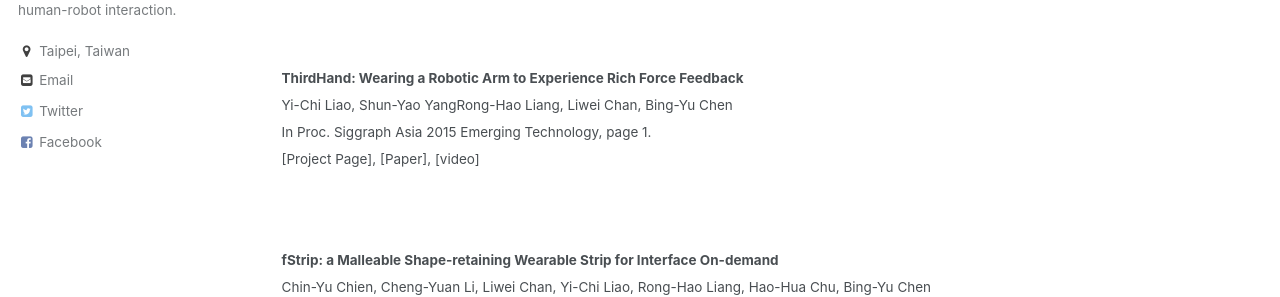
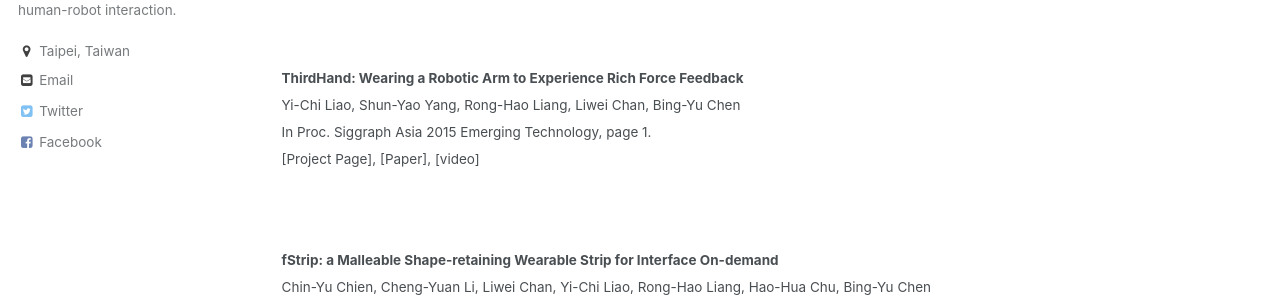
Before and after one commit to yichiliao/yichiliao.github.io, a Jekyll site: the page built from _pages/publications.md, in a window 1280 px wide. Shown: the part 310-607 px from the top of the page. Built offline with Jekyll 4.4.1, drawn with Linux system fonts in a browser that asks for light colours.

Commit message:
CV Updated

```diff
--- a/_pages/publications.md
+++ b/_pages/publications.md
@@ -13,7 +13,7 @@ In Proc. UIST 2016, page 595 - 601. </small><br>
 <br>
 
 <small>**ThirdHand: Wearing a Robotic Arm to Experience Rich Force Feedback**<br>
-Yi-Chi Liao, Shun-Yao YangRong-Hao Liang, Liwei Chan, Bing-Yu Chen<br>
+Yi-Chi Liao, Shun-Yao Yang, Rong-Hao Liang, Liwei Chan, Bing-Yu Chen<br>
 In Proc. Siggraph Asia 2015 Emerging Technology, page 1. </small><br>
 <small>[[Project Page](https://yichiliao.github.io/portfolio/5-thirdhand/)], [[Paper](http://yichiliao.github.io/files/thirdhand_sa15.pdf)], [[video](https://www.youtube.com/watch?v=Q_2owlSeDg4)]</small>
 
```
Also changed, not shown: _pages/about.md (+3 -3 lines).
